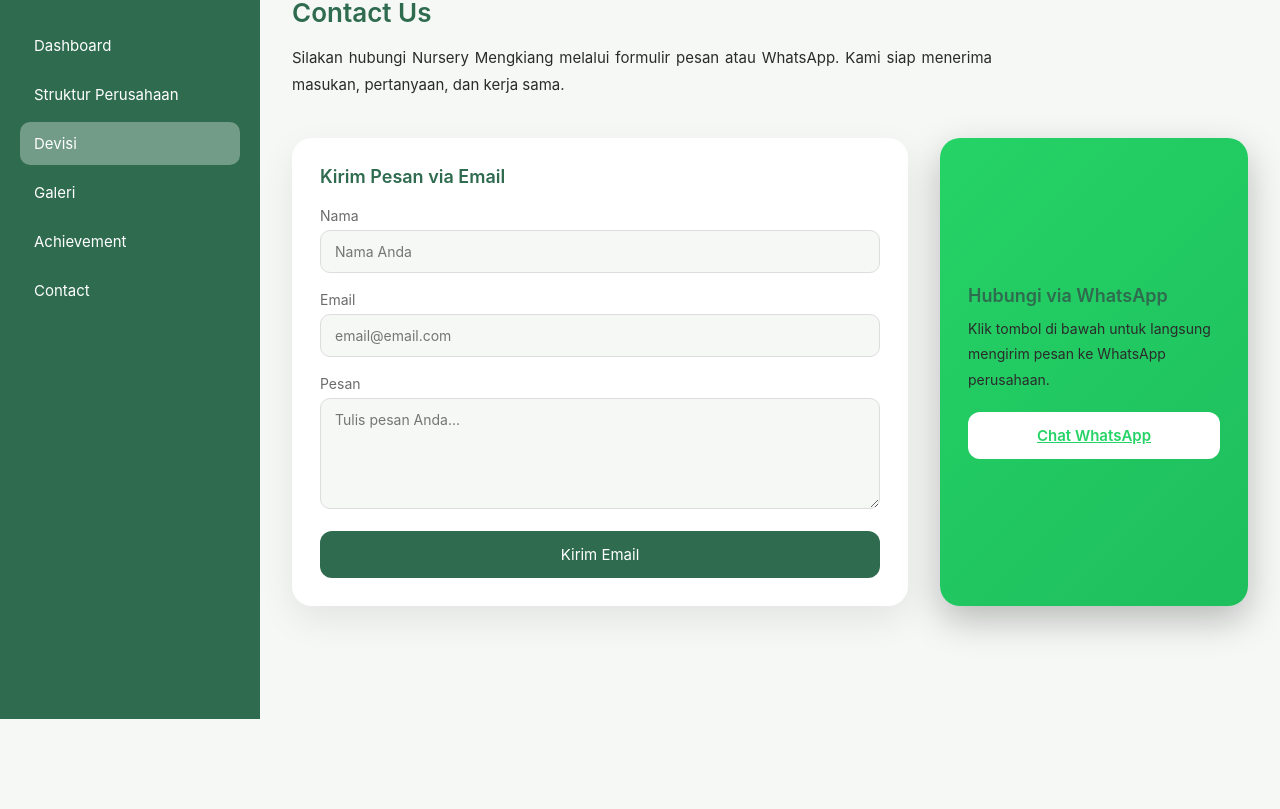
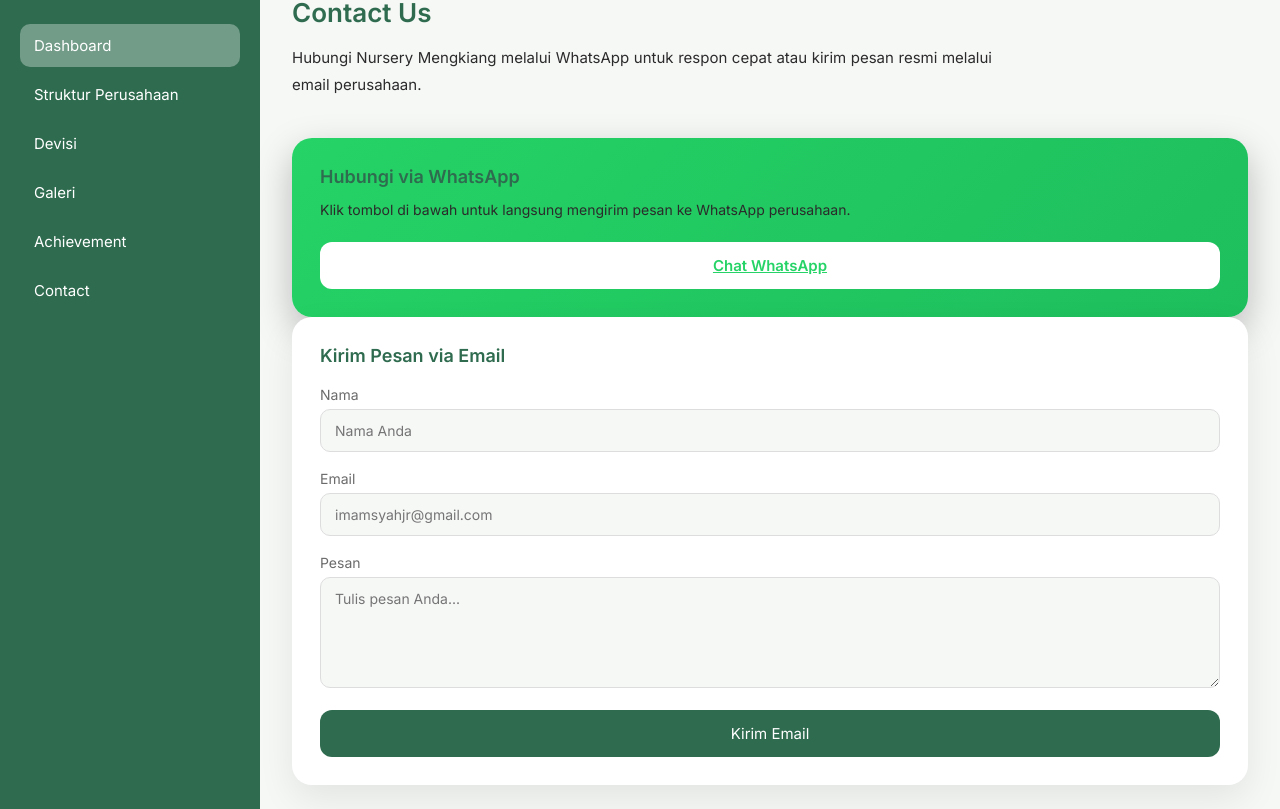
Before and after one commit to imamsyahjr-sketch/nursery-mengkiang, a plain HTML site: page contact.html in a window 1280 px wide. Shown: the part 81-890 px from the top of the page. Before the commit the page ends 800 px from the top, so only its background shows below. Drawn offline with Linux system fonts and the light colour scheme.

Commit message:
Update contact.html

```diff
--- a/contact.html
+++ b/contact.html
@@ -1,8 +1,10 @@
+
 <!DOCTYPE html>
 <html lang="id">
 <head>
+    <link href="https://fonts.googleapis.com/css2?family=Inter:wght@300;400;500;600;700&display=swap" rel="stylesheet">
     <meta charset="UTF-8">
-    <title>Devisi | Nursery Mengkiang</title>
+    <title>Dashboard | Nursery Mengkiang</title>
     <meta name="viewport" content="width=device-width, initial-scale=1.0">
     <link rel="stylesheet" href="assets/css/style.css">
 </head>
@@ -17,12 +19,13 @@
     <span class="logo-title">Nursery Mengkiang</span>
     <small>PT. Finnantara Intiga Sanggau</small>
 </div>
+
     </div>
 
     <nav class="menu">
-        <a href="index.html">Dashboard</a>
+        <a href="index.html" class="active">Dashboard</a>
         <a href="struktur.html">Struktur Perusahaan</a>
-        <a href="devisi.html" class="active">Devisi</a>
+        <a href="devisi.html">Devisi</a>
         <a href="galeri.html">Galeri</a>
         <a href="achievement.html">Achievement</a>
         <a href="contact.html">Contact</a>
@@ -32,36 +35,18 @@
 <main class="content">
     <div class="topbar">
         <button class="toggle-btn" id="toggleBtn">☰</button>
+        <label class="theme-switch">
+    <input type="checkbox" id="themeToggle">
+    <span class="slider-toggle"></span>
+</label>
+
     </div>
-
 <section class="page contact-page">
     <h2>Contact Us</h2>
     <p class="contact-desc">
-        Silakan hubungi Nursery Mengkiang melalui formulir pesan atau WhatsApp.
-        Kami siap menerima masukan, pertanyaan, dan kerja sama.
+        Hubungi Nursery Mengkiang melalui WhatsApp untuk respon cepat
+        atau kirim pesan resmi melalui email perusahaan.
     </p>
-
-    <div class="contact-wrapper">
-
-        <!-- FORM EMAIL -->
-        <form class="contact-form animate"
-            action="mailto:imamsyahjr@gmail.com"
-            method="post"
-            enctype="text/plain">
-
-            <h3>Kirim Pesan via Email</h3>
-
-            <label>Nama</label>
-            <input type="text" name="Nama" placeholder="Nama Anda" required>
-
-            <label>Email</label>
-            <input type="email" name="Email" placeholder="email@email.com" required>
-
-            <label>Pesan</label>
-            <textarea name="Pesan" rows="5" placeholder="Tulis pesan Anda..." required></textarea>
-
-            <button type="submit">Kirim Email</button>
-        </form>
 
     <!-- WHATSAPP -->
     <div class="contact-wa animate">
@@ -78,9 +63,27 @@
         </a>
     </div>
 
-    </div>
+    <!-- FORM EMAIL -->
+    <form class="contact-form animate"
+          action="mailto:perusahaan@email.com"
+          method="post"
+          enctype="text/plain">
+
+        <h3>Kirim Pesan via Email</h3>
+
+        <label>Nama</label>
+        <input type="text" name="Nama" placeholder="Nama Anda" required>
+
+        <label>Email</label>
+        <input type="email" name="Email" placeholder="imamsyahjr@gmail.com" required>
+
+        <label>Pesan</label>
+        <textarea name="Pesan" rows="5" placeholder="Tulis pesan Anda..." required></textarea>
+
+        <button type="submit">Kirim Email</button>
+    </form>
+
 </section>
-
 
 <script src="assets/js/app.js"></script>
 </body>
```
Lines whose indentation alone changed are shown as unchanged.
